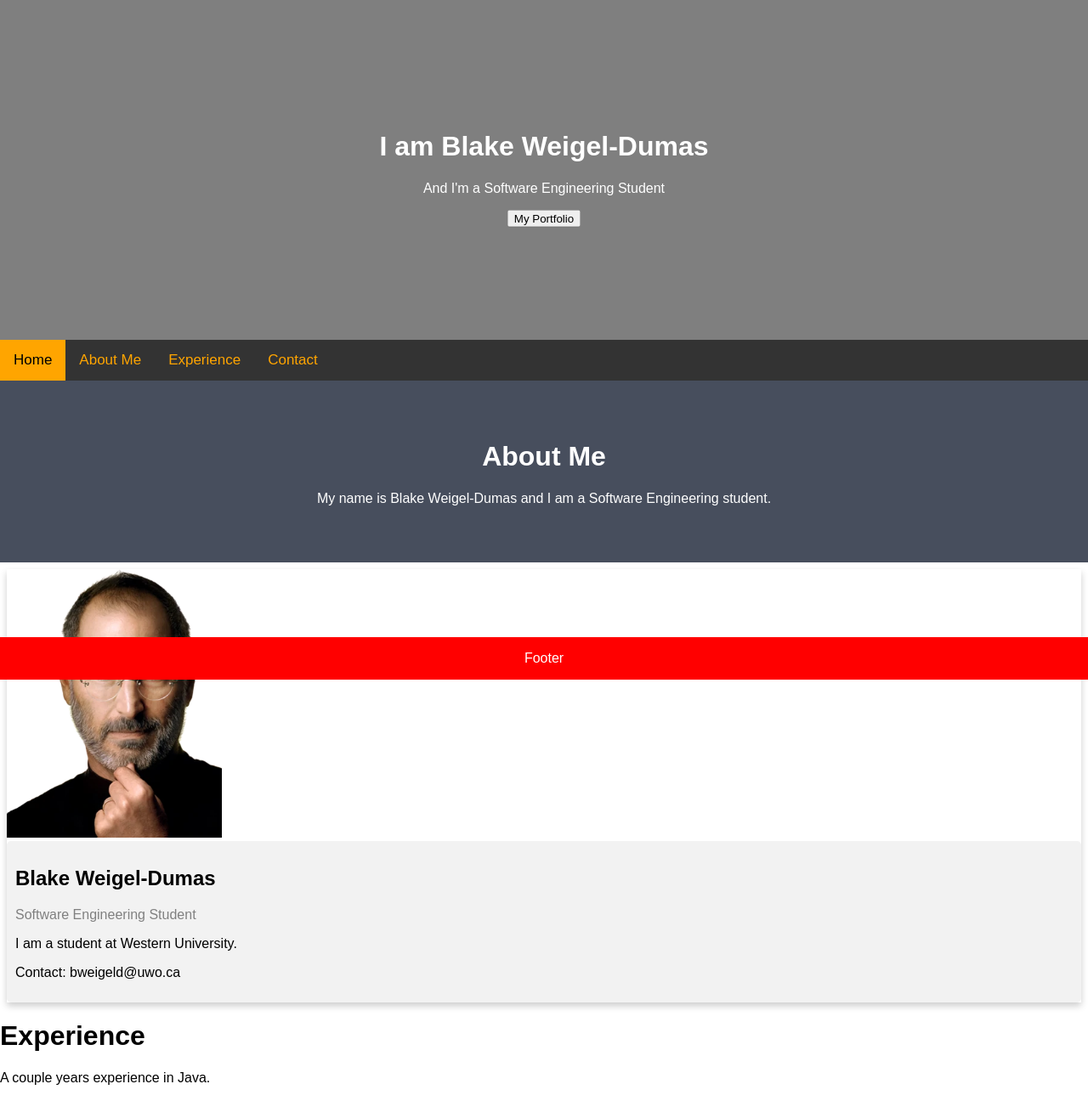
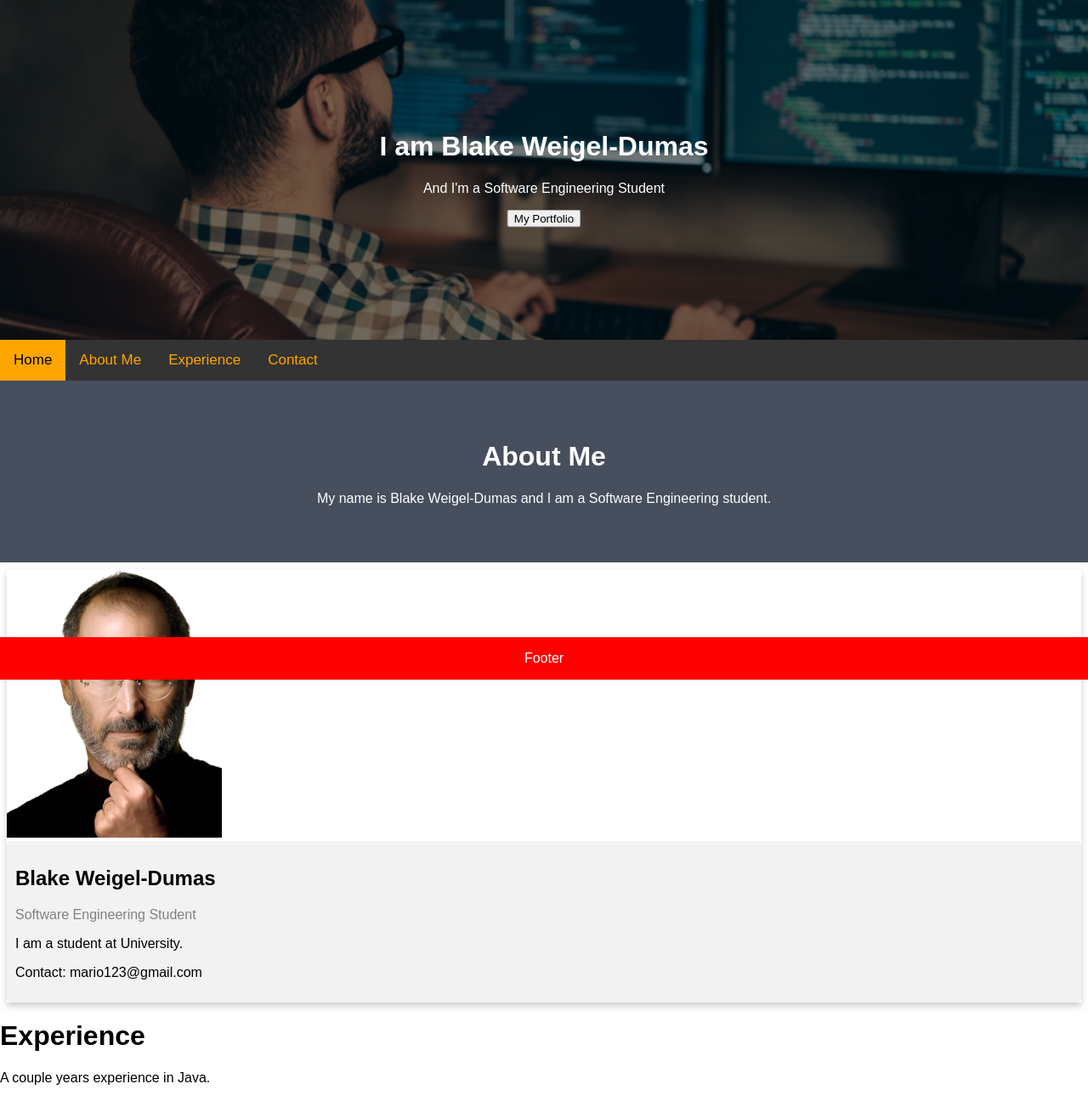
Before and after one commit to MysteryBag/MyStart, a plain HTML site: page index.html in a window 1280 px wide. Shown: the top 1296 px of the page at 85% size. Drawn offline with Linux system fonts and the light colour scheme.

Commit message:
Add files via upload

```diff
--- a/index.html
+++ b/index.html
@@ -1,7 +1,7 @@
 <!DOCTYPE html>
 <html lang="en">
 <meta charset="UTF-8">
-<title>Page Title</title>
+<title>Portfolio</title>
 <meta name="viewport" cowntent="width=device-width,initial-scale=1">
 <link rel="stylesheet" href="">
 <style>
@@ -41,7 +41,7 @@ body, html {
 /* The hero image */
 .hero-image {
   /* Use "linear-gradient" to add a darken background effect to the image (photographer.jpg). This will make the text easier to read */
-  background-image: linear-gradient(rgba(0, 0, 0, 0.5), rgba(0, 0, 0, 0.5)), url("header.jpg");
+  background-image: linear-gradient(rgba(0, 0, 0, 0.5), rgba(0, 0, 0, 0.5)), url("header.jpeg");
 
   /* Set a specific height */
   height: 50%;
@@ -232,8 +232,8 @@ input[type=submit]:hover {
       <div class="container">
         <h2>Blake Weigel-Dumas</h2>
         <p class="title">Software Engineering Student</p>
-        <p>I am a student at Western University.</p>
-        <p>Contact: bweigeld@uwo.ca</p>
+        <p>I am a student at University.</p>
+        <p>Contact: mario123@gmail.com </p>
       </div>
     </div>
   </div>
```
